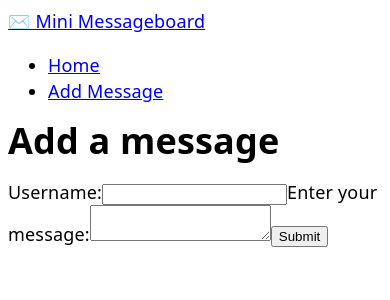
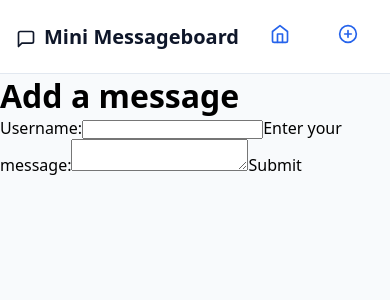
Before and after one commit to RGPin/top-mini-message-board, a React (Vite) app in the folder client/: page /add-message in a window 390 px wide. Shown: the top 300 px of the page. Built offline with nearby package versions, Linux system fonts and the light colour scheme.

Commit message:
home styling on mobile

```diff
--- a/client/src/components/Header.jsx
+++ b/client/src/components/Header.jsx
@@ -2,24 +2,40 @@ import { Link, Route, Routes } from "react-router";
 import App from "../App";
 import AddMessage from "../pages/AddMessage";
 import Home from "../pages/Home";
+import HomeIcon from "./icons/HomeIcon";
+import AddMessageIcon from "./icons/AddMessageIcon";
+import MessageIcon from "./icons/MessageIcon";
 
 export default function Header() {
   return (
     <header className="main-header">
       <div className="header-logo">
-        <Link to="/">✉️ Mini Messageboard</Link>
+        <Link to="/">
+          <h1 className="header-title">
+            <span className="header-title-icon">
+              <MessageIcon />
+            </span>{" "}
+            <span className="header-title-text">Mini Messageboard</span>
+          </h1>
+        </Link>
       </div>
 
       <nav className="header-nav">
         <ul className="nav-list">
           <li className="nav-item">
             <Link to="/" className="nav-link">
-              Home
+              <span className="link-icon">
+                <HomeIcon />
+              </span>
+              <span className="link-text">Home</span>
             </Link>
           </li>
           <li className="nav-item">
             <Link to="/add-message" className="nav-link">
-              Add Message
+              <span className="link-icon">
+                <AddMessageIcon />
+              </span>
+              <span className="link-text">Add Message</span>
             </Link>
           </li>
         </ul>
--- /dev/null
+++ b/client/src/components/icons/AddMessageIcon.jsx
@@ -0,0 +1,19 @@
+export default function AddMessageIcon() {
+  return (
+    <svg
+      xmlns="http://www.w3.org/2000/svg"
+      width="20"
+      height="20"
+      viewBox="0 0 24 24"
+      fill="none"
+      stroke="currentColor"
+      stroke-width="2"
+      stroke-linecap="round"
+      stroke-linejoin="round"
+    >
+      <circle cx="12" cy="12" r="10"></circle>
+      <line x1="12" y1="8" x2="12" y2="16"></line>
+      <line x1="8" y1="12" x2="16" y2="12"></line>
+    </svg>
+  );
+}
--- /dev/null
+++ b/client/src/components/icons/HomeIcon.jsx
@@ -0,0 +1,18 @@
+export default function HomeIcon() {
+  return (
+    <svg
+      xmlns="http://www.w3.org/2000/svg"
+      width="20"
+      height="20"
+      viewBox="0 0 24 24"
+      fill="none"
+      stroke="currentColor"
+      stroke-width="2"
+      stroke-linecap="round"
+      stroke-linejoin="round"
+    >
+      <path d="m3 9 9-7 9 7v11a2 2 0 0 1-2 2H5a2 2 0 0 1-2-2z"></path>
+      <polyline points="9 22 9 12 15 12 15 22"></polyline>
+    </svg>
+  );
+}
--- /dev/null
+++ b/client/src/components/icons/MessageIcon.jsx
@@ -0,0 +1,17 @@
+export default function MessageIcon() {
+  return (
+    <svg
+      xmlns="http://www.w3.org/2000/svg"
+      width="20"
+      height="20"
+      viewBox="0 0 24 24"
+      fill="none"
+      stroke="currentColor"
+      stroke-width="2"
+      stroke-linecap="round"
+      stroke-linejoin="round"
+    >
+      <path d="M21 15a2 2 0 0 1-2 2H7l-4 4V5a2 2 0 0 1 2-2h14a2 2 0 0 1 2 2z"></path>
+    </svg>
+  );
+}
--- a/client/src/index.css
+++ b/client/src/index.css
@@ -1,9 +1,168 @@
+*, ::after, ::before {
+  margin: 0px;
+  padding: 0px;
+  box-sizing: border-box;
+}
+
 :root {
-  --sans: system-ui, 'Segoe UI', Roboto, sans-serif;
-  font: 18px/145% var(--sans);
-  letter-spacing: 0.18px;
-  font-synthesis: none;
   text-rendering: optimizeLegibility;
   -webkit-font-smoothing: antialiased;
   -moz-osx-font-smoothing: grayscale;
+
+  /* The Scale: Built on a strict 4px/8px grid system */
+  --space-xs: 4px;
+  --space-sm: 8px;
+  --space-md: 16px;
+  --space-lg: 24px;
+  --space-xl: 32px;
+  --space-xxl: 64px;
+
+  /* Typography: A clean, functional scale */
+  --font-sans: system-ui, -apple-system, BlinkMacSystemFont, 'Segoe UI', Roboto, sans-serif;
+  --text-xs: 0.75rem;   /* 12px - Captions / Small labels */
+  --text-sm: 0.875rem;  /* 14px - Secondary body / Table text */
+  --text-base: 1rem;    /* 16px - Standard body text */
+  --text-md: 1.25rem;   /* 20px - H3 / Subheadings */
+  --text-lg: 1.5rem;    /* 24px - H2 / Section titles */
+  --text-xl: 2.25rem;   /* 36px - H1 / Page titles */
+
+  /* The 60-30-10 Color Rule Palette */
+  --color-bg: #f8fafc;         /* 60% Dominant (Slate 50) */
+  --color-surface: #ffffff;    /* Card and container backgrounds */
+
+  --color-text-main: #0f172a;  /* 30% Secondary (Slate 900) */
+  --color-text-muted: #475569; /* For captions, timestamps, placeholders */
+  --color-border: #e2e8f0;     /* Subtle lines */
+
+  --color-primary: #2563eb;    /* 10% Accent (Blue 600) - Interactive elements */
+  --color-primary-hover: #1d4ed8;
+
+  /* Radii */
+  --radius-sm: 6px;
+  --radius-md: 12px;
 }
+
+body {
+  background-color: var(--color-bg);
+  font-family: var(--font-sans);
+}
+
+li {
+    list-style: none;
+}
+
+a {
+    text-decoration: none;
+    color: var(--color-text-main);
+}
+
+button {
+  all: unset;
+  cursor: pointer;
+}
+
+.main-header {
+  background-color: var(--color-surface);
+  display: flex;
+  justify-content: space-between;
+  align-items: center;
+  font-size: var(--text-base);
+  border-bottom: 1px solid var(--color-border);
+  padding: var(--space-sm) var(--space-md);
+
+  .header-title {
+    display: flex;
+    align-items: center;
+    gap: var(--space-sm);
+    .header-title-text {
+      font-size: var(--text-md);
+      font-weight: 700;
+      color: var(--color-text-main);
+    }
+  }
+
+  .nav-list {
+    display: flex;
+    gap: var(--space-md);
+
+    .nav-link {
+      color: var(--color-primary);
+      padding: var(--space-md);
+      border-radius: var(--radius-sm);
+
+      display: flex;
+      align-items: center;
+      justify-content: center;
+      transition: background-color 0.2s ease, color 0.2s ease;
+
+      .link-text {
+        display: none;
+      }
+    }
+
+    .nav-link:hover {
+      color: var(--color-primary-hover);
+      background-color: var(--color-bg);
+    }
+  }
+}
+
+.home .messages {
+  display: grid;
+  grid-template-columns: 1fr;
+  gap: var(--space-md);
+  padding: var(--space-md);
+  margin-top: var(--space-sm);
+  font-size: var(--text-base);
+
+  .message-card {
+    background-color: var(--color-surface);
+    border: 1px solid var(--color-border);
+    border-radius: var(--radius-md);
+    padding: var(--space-md);
+
+    display: flex;
+    flex-direction: column;
+    gap: var(--space-md);
+
+    .message-text {
+      color: var(--color-text-main);
+      line-height: 1.5;
+    }
+
+    .message-actions {
+      display: flex;
+      flex-direction: column;
+      gap: var(--space-sm);
+
+      .btn {
+        font-weight: 600;
+        font-size: var(--text-sm);
+        text-align: center;
+
+        padding: var(--space-sm) var(--space-md);
+        border: 1px solid transparent;
+        border-radius: var(--radius-sm);
+      }
+
+      .btn-secondary {
+        background-color: var(--color-bg);
+        color: var(--color-text-main);
+        border-color: var(--color-border);
+      }
+
+      .btn-danger {
+        background-color: #ef4444;
+        color: white;
+      }
+    }
+
+    .message-meta {
+      display: flex;
+      justify-content: space-between;
+      align-items: center;
+      font-size: var(--text-sm);
+      color: var(--color-text-muted);
+    }
+  }
+}
```
